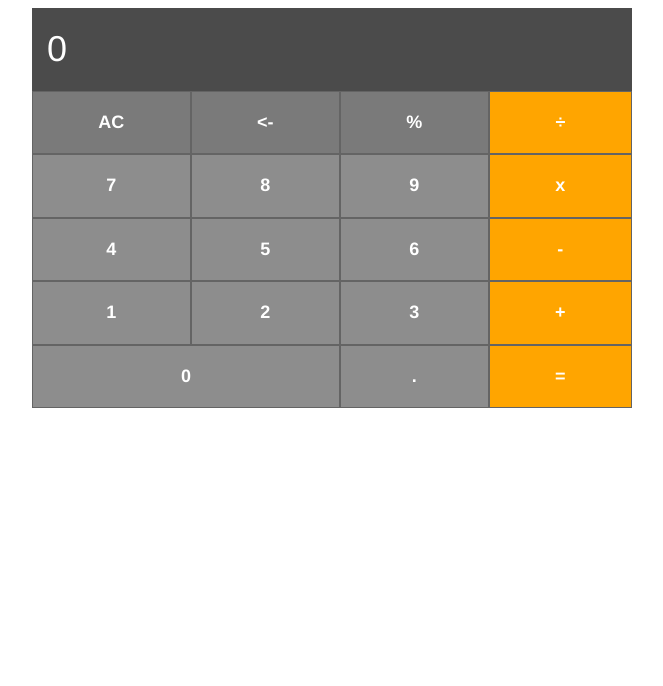
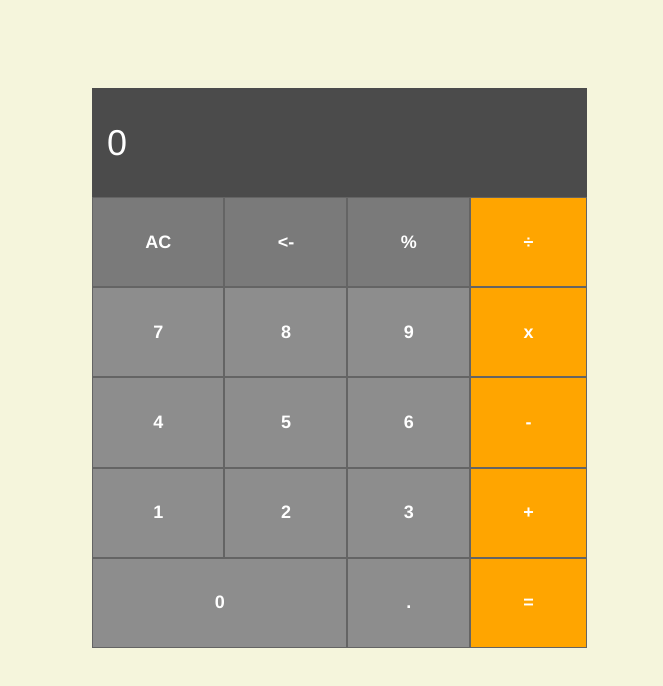
Before and after one commit to themansbak/javascript-calculator, a plain HTML site: page source/index.html in a window 1280 px wide. Shown: the whole page, without its empty margins (308-971 px from the left). Drawn offline with Linux system fonts and the light colour scheme.

Commit message:
Tidied up

```diff
--- a/source/source.js
+++ b/source/source.js
@@ -84,10 +84,6 @@ function selectNumber(event) {
     }
     displayInput(''+curValue);
 }
-function highlightSelection(event) {
-    console.log(event.target.className);
-    event.target.className = 'btn-pressed';
-}
 
 // OPERATION FUNCTIONS
 // parse the array into numbers and operators
@@ -97,9 +93,7 @@ split the statement first
 then go through the statements
 */
 function evaluate(statement) {
-    console.log('Pre parse: ' + statement);
     statement = statement.split(/(\*|\/|\+|\-)+/);
-    console.log('post parse: ' + statement);
     //hacky way of checking for negative
     statement[0] = statement[0]==='' ? 0 : statement[0];
     // reset values
@@ -107,11 +101,9 @@ function evaluate(statement) {
     for (var val of ['*/', '+-']) {
         while (index < statement.length) {
             if (val.includes(statement[index])) {
-                console.log('index included in val: ' + statement[index]);
                 const value = operate(statement[index],
                     parseFloat(statement[index-1]),
                     parseFloat(statement[index+1]));
-                console.log(value);
                 if (value==='error') {
                     alert('Statement error: '+statement.toString());
                     return 0;
@@ -154,7 +146,6 @@ function divide(a, b) {
 function operate(operator, a, b) {
     switch (operator) {
         case '+':
-            console.log('add');
             return add(a,b);
         case '-':
             return subtract(a,b);
--- a/source/style.css
+++ b/source/style.css
@@ -23,10 +23,15 @@ button:hover {
     transform: scale(1.05);
     filter: brightness(125%);
 }
+body {
+    position: relative;
+    top: 10vh;
+    background-color: beige;
+}
 .container {
     background-color: lightgray;
-    height: 50vh;
-    width: 75vh;
+    height: 70vh;
+    width: 60vh;
     display: grid;
     margin: auto;
     grid-template-columns: repeat(4, auto);
```
